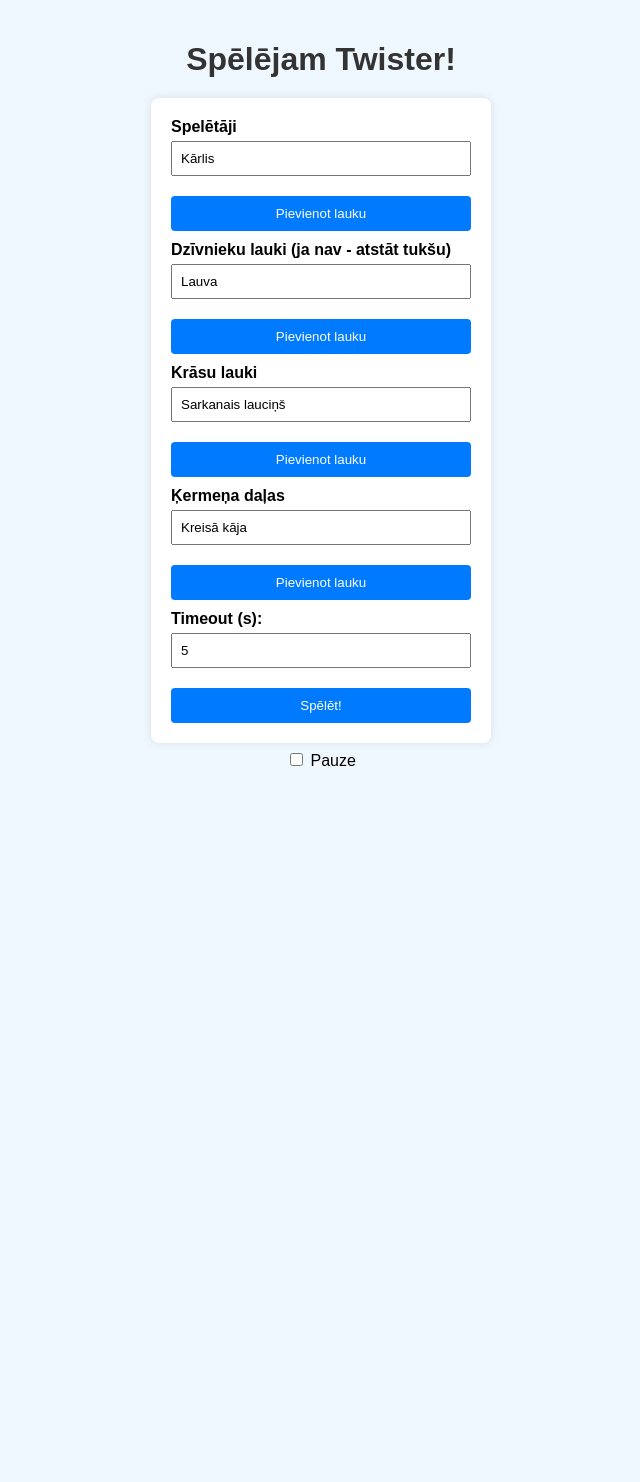
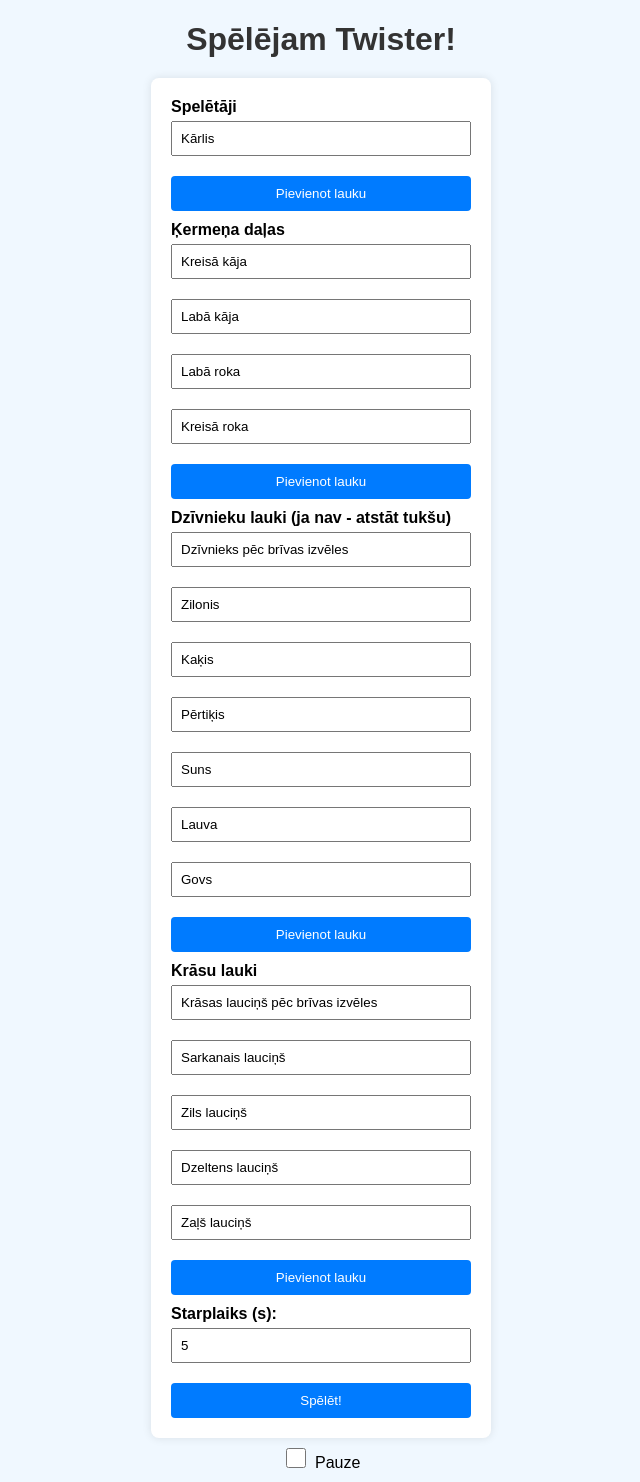
Before and after one commit to Ted-Rose/gmail-to-audio, a Django app: template django/single_pages/templates/twister.html in a window 1280 px wide. Shown: the whole page, without its empty margins (319-959 px from the left). Before the commit the page ends 766 px from the top, so only its background shows below. Run offline with Django 3.2, Linux system fonts and the light colour scheme; the template is opened without the code that fills it, so the values that code supplies are empty.

Commit message:
Preset all movement values | text-to-audio fix

```diff
--- a/django/google_api/views.py
+++ b/django/google_api/views.py
@@ -29,7 +29,8 @@ def audio(request):
     if request.method == 'GET':
         text = request.GET.get('text')
         filename = request.GET.get('filename')
-        audio_url = text_to_audio(text=text, filename=filename)
+        lang = request.GET.get('lang')
+        audio_url = text_to_audio(text=text, lang=lang, filename=filename)
 
         # Return the audio URL as JSON response
         return JsonResponse({'audio_url': audio_url})
--- a/django/single_pages/templates/twister.html
+++ b/django/single_pages/templates/twister.html
@@ -14,7 +14,6 @@
       flex-direction: column;
       align-items: center;
       justify-content: center;
-      height: 100vh;
     }
     h1 {
       color: #333;
@@ -47,6 +46,11 @@
       box-sizing: border-box;
       margin-bottom: 10px;
     }
+    input[class="checkbox"] {
+      width: 20px;
+      height: 20px;
+      margin-right: 5px;
+    }
     button {
       background-color: #007bff;
       color: #fff;
@@ -77,38 +81,81 @@
     </div>
 
     <div id="sub-array-1-container">
-      <label for="sub-array-1-0">Dzīvnieku lauki (ja nav - atstāt tukšu)</label>
+      <label for="sub-array-1-0">Ķermeņa daļas</label>
       <div id="sub-array-1-0">
-        <input type="text" name="sub-array-1" value="Lauva">
+        <input type="text" name="sub-array-1" value="Kreisā kāja">
+      </div>
+      <div id="sub-array-1-1">
+        <input type="text" name="sub-array-1" value="Labā kāja">
+      </div>
+      <div id="sub-array-1-2">
+        <input type="text" name="sub-array-1" value="Labā roka">
+      </div>
+      <div id="sub-array-1-3">
+        <input type="text" name="sub-array-1" value="Kreisā roka">
       </div>
       <button type="button" onclick="addField('sub-array-1-container', 'sub-array-1')">Pievienot lauku</button>
     </div>
 
     <div id="sub-array-2-container">
-      <label for="sub-array-2-0">Krāsu lauki</label>
+      <label for="sub-array-2-0">Dzīvnieku lauki (ja nav - atstāt tukšu)</label>
+
       <div id="sub-array-2-0">
-        <input type="text" name="sub-array-2" value="Sarkanais lauciņš">
+        <input type="text" name="sub-array-2" value="Dzīvnieks pēc brīvas izvēles">
       </div>
+      <div id="sub-array-2-1">
+        <input type="text" name="sub-array-2" value="Zilonis">
+      </div>
+      <div id="sub-array-2-2">
+        <input type="text" name="sub-array-2" value="Kaķis">
+      </div>
+      <div id="sub-array-2-3">
+        <input type="text" name="sub-array-2" value="Pērtiķis">
+      </div>
+      <div id="sub-array-2-4">
+        <input type="text" name="sub-array-2" value="Suns">
+      </div>
+      <div id="sub-array-2-5">
+        <input type="text" name="sub-array-2" value="Lauva">
+      </div>
+      <div id="sub-array-2-6">
+        <input type="text" name="sub-array-2" value="Govs">
+      </div>
+
       <button type="button" onclick="addField('sub-array-2-container', 'sub-array-2')">Pievienot lauku</button>
     </div>
 
     <div id="sub-array-3-container">
-      <label for="sub-array-3-0">Ķermeņa daļas</label>
+      <label for="sub-array-3-0">Krāsu lauki</label>
+
       <div id="sub-array-3-0">
-        <input type="text" name="sub-array-3" value="Kreisā kāja">
+        <input type="text" name="sub-array-3" value="Krāsas lauciņš pēc brīvas izvēles">
       </div>
+      <div id="sub-array-3-1">
+        <input type="text" name="sub-array-3" value="Sarkanais lauciņš">
+      </div>
+      <div id="sub-array-3-2">
+        <input type="text" name="sub-array-3" value="Zils lauciņš">
+      </div>
+      <div id="sub-array-3-3">
+        <input type="text" name="sub-array-3" value="Dzeltens lauciņš">
+      </div>
+      <div id="sub-array-3-4">
+        <input type="text" name="sub-array-3" value="Zaļš lauciņš">
+      </div>
+
       <button type="button" onclick="addField('sub-array-3-container', 'sub-array-3')">Pievienot lauku</button>
     </div>
 
     <div id="timeout-container">
-      <label for="timeout-value">Timeout (s):</label>
+      <label for="timeout-value">Starplaiks (s):</label>
       <input type="number" id="timeout-value" name="timeout-value" value="5" min="0">
     </div>
 
     <button type="button" id="create_game" onclick="createGame()">Spēlēt!</button>
   </form>
   <div>
-    <input type="checkbox" id="Pause" name="Pause" value="Pauze">
+    <input class="checkbox" type="checkbox" id="Pause" name="Pause" value="Pauze">
     Pauze
   </div>
 
@@ -211,9 +258,9 @@
       const subArray3 = Array.from(document.querySelectorAll('#sub-array-3-container input')).map(input => input.value);
 
       // Ensure the sub-arrays are not empty
-      if (subArray1.length === 0) subArray1.push(''); // Default value if empty
-      if (subArray2.length === 0) subArray2.push(''); // Default value if empty
-      if (subArray3.length === 0) subArray3.push(''); // Default value if empty
+      if (subArray1.length === 0) subArray1.push('');
+      if (subArray2.length === 0) subArray2.push('');
+      if (subArray3.length === 0) subArray3.push('');
 
       // Store the arrays
       moveLog = [[players[0], subArray1[0], subArray2[0]], subArray3[0]];
```
